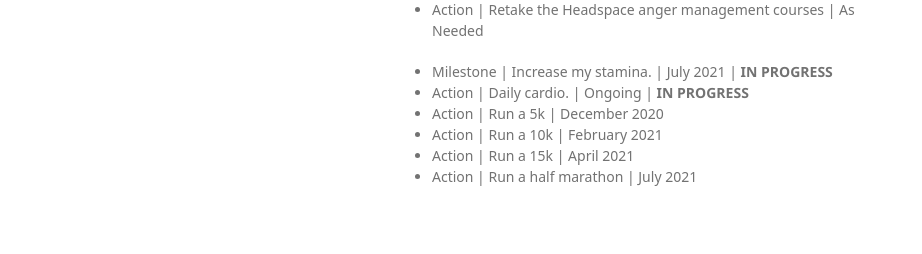
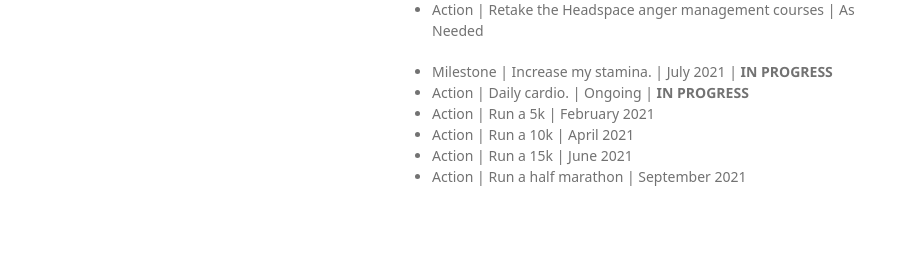
Before and after one commit to rainleander/rainleander.github.io, a Jekyll site: the page wake-up-beauty.html, which Jekyll copies as it is, in a window 1280 px wide. Shown: the part 954-1208 px from the top of the page, without its empty margins (178-1100 px from the left). Built offline with Jekyll 4.4.1, drawn with Linux system fonts in a browser that asks for light colours; some web fonts are replaced.

Commit message:
Update wake-up-beauty.html

```diff
--- a/wake-up-beauty.html
+++ b/wake-up-beauty.html
@@ -54,10 +54,10 @@
 
         <ul><li>Milestone | Increase my stamina. | July 2021 | <b>IN PROGRESS</b></li>
         <li>Action | Daily cardio. | Ongoing | <b>IN PROGRESS</b></li>
-        <li>Action | Run a 5k | December 2020</li>
-        <li>Action | Run a 10k | February 2021</li>
-        <li>Action | Run a 15k | April 2021</li>
-        <li>Action | Run a half marathon | July 2021</li></ul></p>
+        <li>Action | Run a 5k | February 2021</li>
+        <li>Action | Run a 10k | April 2021</li>
+        <li>Action | Run a 15k | June 2021</li>
+        <li>Action | Run a half marathon | September 2021</li></ul></p>
 
       </section>
       <footer>
```
